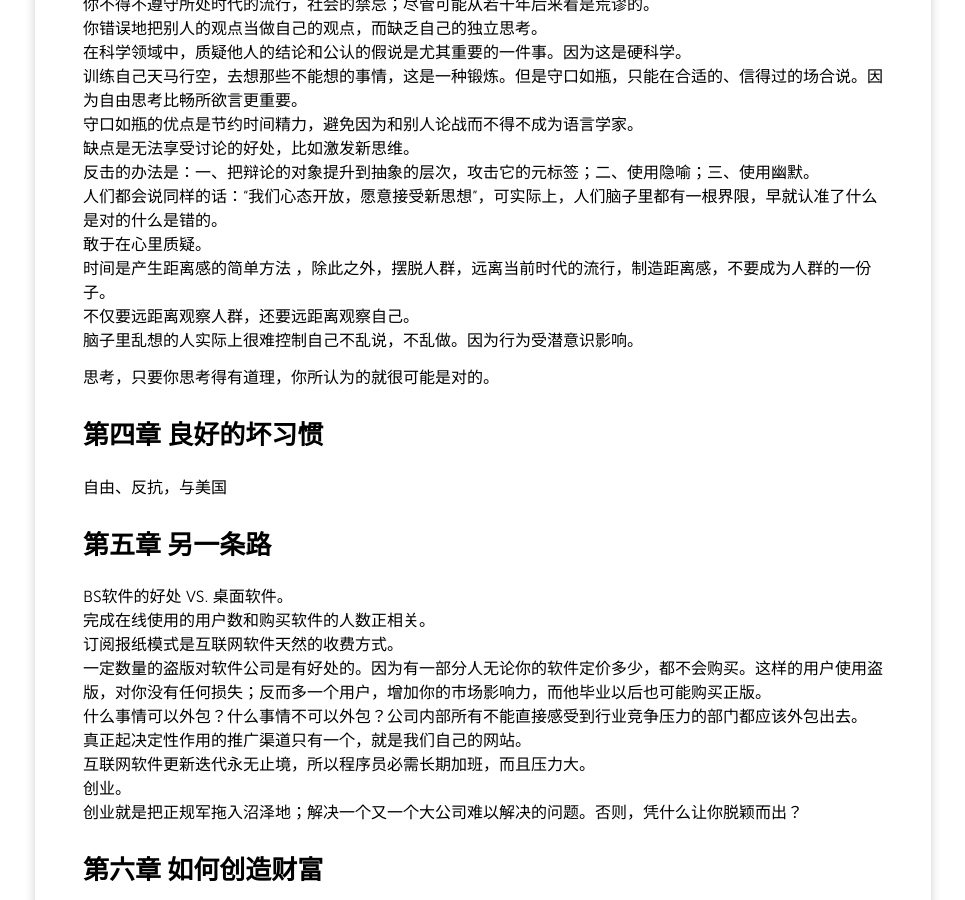
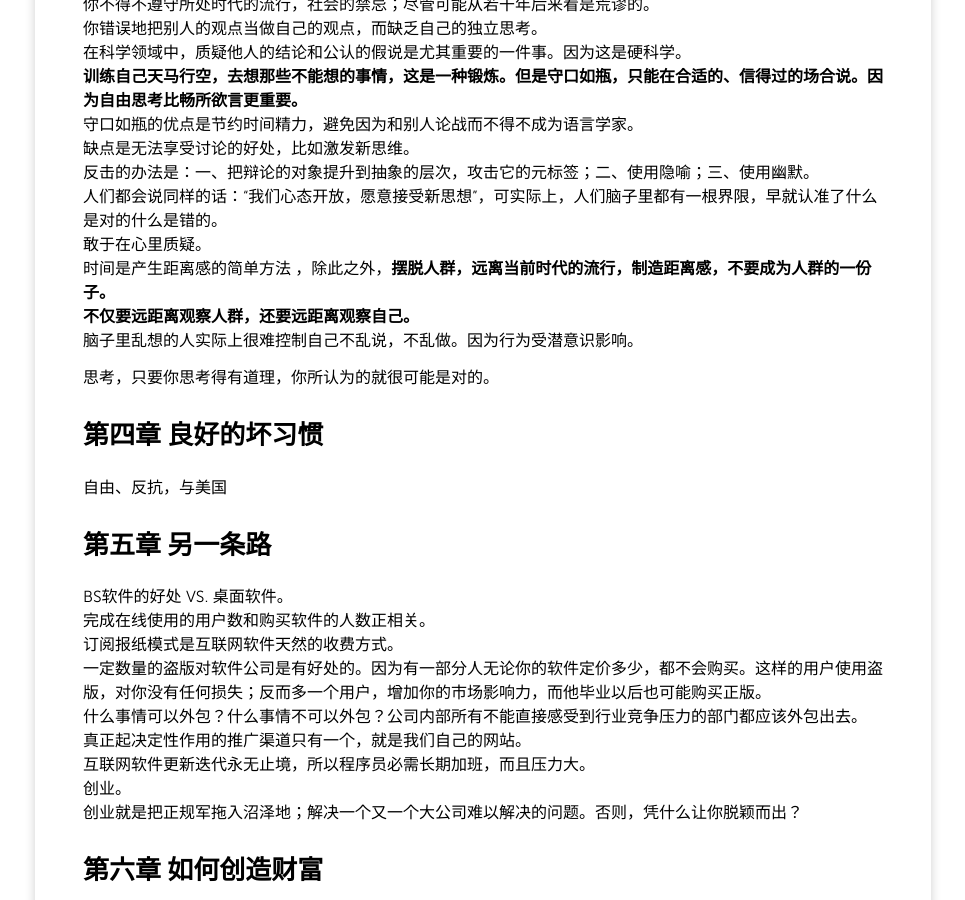
Before and after one commit to maruchen/maruchen.github.io, a Jekyll site: the page built from _posts/2013-02-15-Hackers and Painters notes .markdown, in a window 1280 px wide and 900 px high, scrolled down 777 px. Shown: the whole window, without its empty margins (157-1122 px from the left). Built offline with Jekyll 4.4.1, drawn with Linux system fonts in a browser that asks for light colours; Markdown is read by kramdown in place of the engine named in the settings; comment, search, counter and statistics services are not loaded.

Commit message:
修改格式

```diff
--- a/_posts/2013-02-15-Hackers and Painters notes .markdown
+++ b/_posts/2013-02-15-Hackers and Painters notes .markdown
@@ -25,14 +25,14 @@ tags:
 你不得不遵守所处时代的流行，社会的禁忌；尽管可能从若干年后来看是荒谬的。
 你错误地把别人的观点当做自己的观点，而缺乏自己的独立思考。
 在科学领域中，质疑他人的结论和公认的假说是尤其重要的一件事。因为这是硬科学。
-训练自己天马行空，去想那些不能想的事情，这是一种锻炼。但是守口如瓶，只能在合适的、信得过的场合说。因为自由思考比畅所欲言更重要。
+**训练自己天马行空，去想那些不能想的事情，这是一种锻炼。但是守口如瓶，只能在合适的、信得过的场合说。因为自由思考比畅所欲言更重要。**
 守口如瓶的优点是节约时间精力，避免因为和别人论战而不得不成为语言学家。
 缺点是无法享受讨论的好处，比如激发新思维。
 反击的办法是：一、把辩论的对象提升到抽象的层次，攻击它的元标签；二、使用隐喻；三、使用幽默。
 人们都会说同样的话：“我们心态开放，愿意接受新思想”，可实际上，人们脑子里都有一根界限，早就认准了什么是对的什么是错的。
 敢于在心里质疑。
-时间是产生距离感的简单方法 ，除此之外，摆脱人群，远离当前时代的流行，制造距离感，不要成为人群的一份子。
-不仅要远距离观察人群，还要远距离观察自己。
+时间是产生距离感的简单方法 ，除此之外，**摆脱人群，远离当前时代的流行，制造距离感，不要成为人群的一份子。**
+**不仅要远距离观察人群，还要远距离观察自己。**
 脑子里乱想的人实际上很难控制自己不乱说，不乱做。因为行为受潜意识影响。
 
 思考，只要你思考得有道理，你所认为的就很可能是对的。
```
